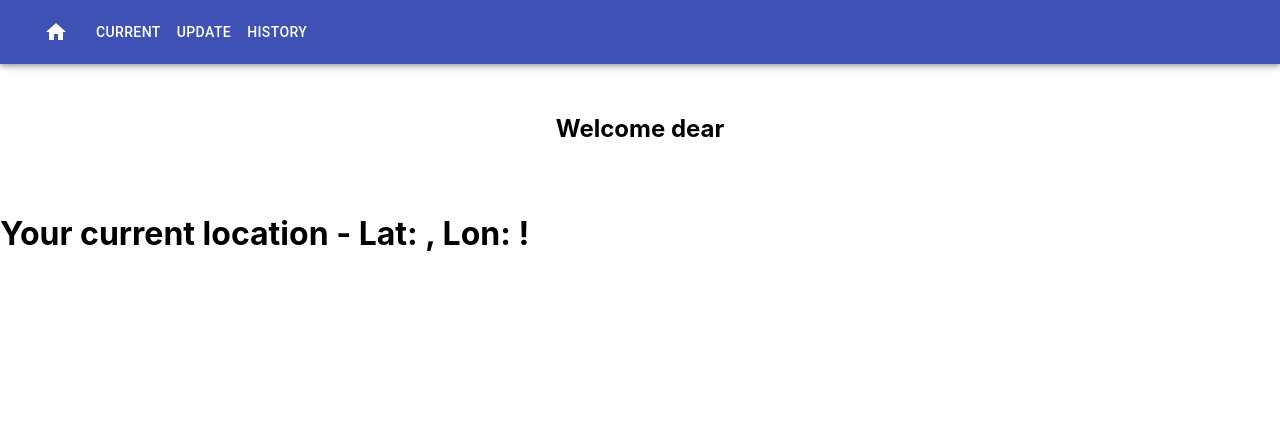
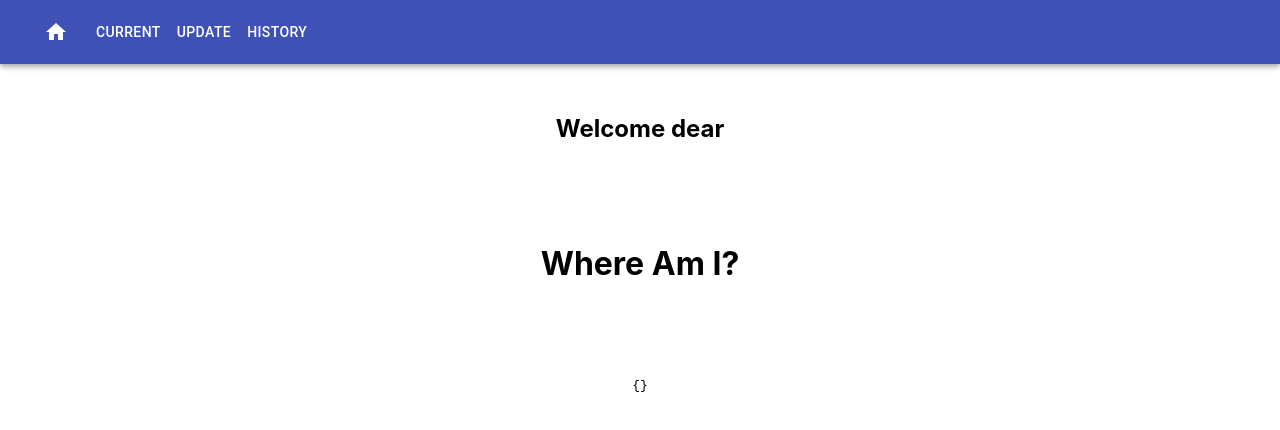
Before and after one commit to hbkriz/amplifyapp, a React (Create React App) app: page /About in a window 1280 px wide. Shown: the top 430 px of the page. Built offline with nearby package versions, Linux system fonts and the light colour scheme; no server answers.

Commit message:
Update About.js

```diff
--- a/src/About/About.js
+++ b/src/About/About.js
@@ -9,26 +9,52 @@ export default function About()
 
     const [current, setCurrent] = React.useState({});
 
-    function success(pos) {
-        setCurrent(pos.coords);
-        console.log(pos.coords);
+
+    function success(position) {
+        var GeoCoOrds = {
+            coords: {
+                accuracy: position.coords.accuracy,
+                altitude: position.coords.altitude,
+                altitudeAccuracy: position.coords.altitudeAccuracy,
+                heading: position.coords.heading,
+                latitude: position.coords.latitude,
+                longitude: position.coords.longitude,
+                speed: position.coords.speed,
+            },
+            timestamp: position.timestamp,
+            };
+        setCurrent(GeoCoOrds);
     }
 
     function error(err) {
         console.error('ERROR(' + err.code + '): ' + err.message);
     }
 
-    if(navigator.geolocation){
-        navigator.geolocation.watchPosition(success, error);
-     } else {
+    var options = { enableHighAccuracy: true, maximumAge: undefined, timeout: undefined };
+    if(navigator.geolocation) {
+        navigator.permissions.query({ name: 'geolocation' }).then(function (result) {
+            if (result.state === "granted") {
+                navigator.geolocation.watchPosition(success, error, options);
+                //setInterval(function() {navigator.geolocation.getCurrentPosition(success, error, options)}, 5000);
+            }
+            result.onchange = function () {
+              console.log(result.state);
+            };
+          });
+    } else {
         alert("Sorry, browser does not support geolocation!");
-     }
+    }
 
     return (
         <div className="About">
         <Navigation userName={state.userName} />
-          <div className="lander">
-            <h1>Your current location - Lat: {current.latitude}, Lon: {current.longitude}!</h1>
+        <div style={{ display: 'flex', justifyContent: 'center', padding: 30 }}>
+            <h1>Where Am I?</h1>
+          </div>
+          <div style={{ display: 'flex', justifyContent: 'center', padding: 30 }}>
+            <pre className='pre'>
+                {JSON.stringify(current, null, 2) }
+            </pre>
           </div>
         </div>
     );
```
